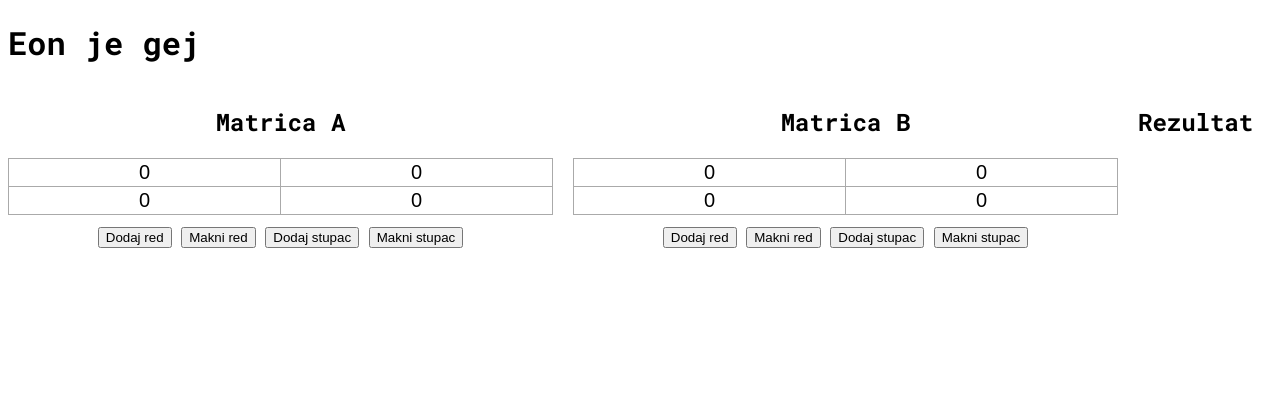
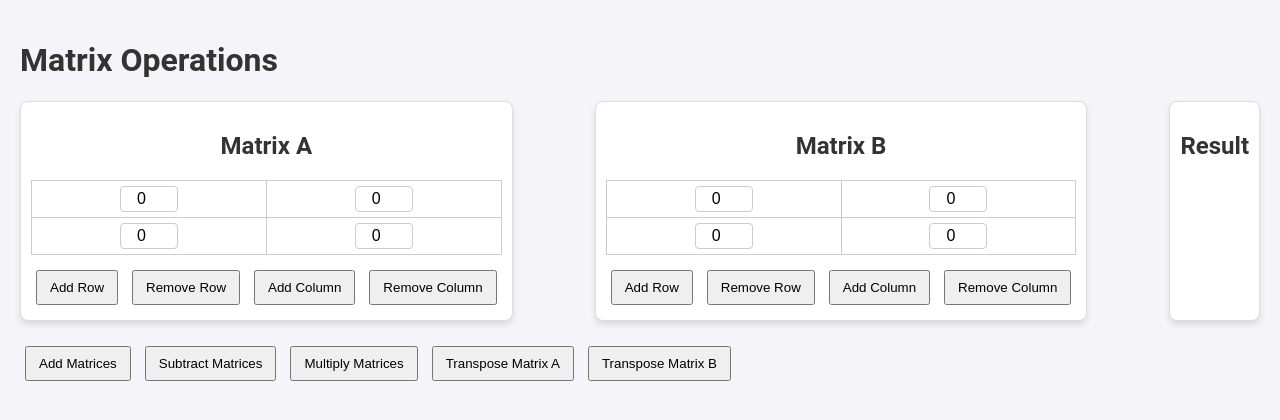
Before and after one commit to patriklan/PM_projekt, a Flask app: page / in a window 1280 px wide. Shown: the top 420 px of the page. Run offline with Flask 3, Linux system fonts and the light colour scheme.

Commit message:
rjeseno sve skoro

```diff
--- a/app.py
+++ b/app.py
@@ -1,11 +1,27 @@
-from flask import Flask, render_template, request, session, redirect, url_for
+from flask import Flask, render_template, request, session, jsonify
 
 app = Flask(__name__)
 app.secret_key = 'your_secret_key'
 
+# Matrix operations
+def add_matrices(a, b):
+    return [[a[i][j] + b[i][j] for j in range(len(a[0]))] for i in range(len(a))]
+
+def subtract_matrices(a, b):
+    return [[a[i][j] - b[i][j] for j in range(len(a[0]))] for i in range(len(a))]
+
+def multiply_matrices(a, b):
+    result = [[0] * len(b[0]) for _ in range(len(a))]
+    for i in range(len(a)):
+        for j in range(len(b[0])):
+            result[i][j] = sum(a[i][k] * b[k][j] for k in range(len(b)))
+    return result
+
+def transpose_matrix(a):
+    return [[a[j][i] for j in range(len(a))] for i in range(len(a[0]))]
+
 @app.route('/', methods=['GET', 'POST'])
 def index():
-
     if 'rowa' not in session:
         session['rowa'] = 2
     if 'cola' not in session:
@@ -43,8 +59,9 @@ def index():
         session['matrix_b'] = matrix_b
 
         if action == 'add_row_a':
-            session['rowa'] += 1
-            session['matrix_a'].append([0] * session['cola'])
+            if session['rowa'] < 5:
+                session['rowa'] += 1
+                session['matrix_a'].append([0] * session['cola'])
         elif action == 'remove_row_a' and session['rowa'] > 1:
             session['rowa'] -= 1
             session['matrix_a'].pop()
@@ -58,8 +75,9 @@ def index():
                 row.pop()
 
         elif action == 'add_row_b':
-            session['rowb'] += 1
-            session['matrix_b'].append([0] * session['colb'])
+            if session['rowb'] < 5:
+                session['rowb'] += 1
+                session['matrix_b'].append([0] * session['colb'])
         elif action == 'remove_row_b' and session['rowb'] > 1:
             session['rowb'] -= 1
             session['matrix_b'].pop()
@@ -84,5 +102,30 @@ def index():
         result_matrix=session['result_matrix']
     )
 
+# AJAX route for matrix operations
+@app.route('/operation', methods=['POST'])
+def matrix_operation():
+    operation = request.json.get('operation')
+    matrix_a = session['matrix_a']
+    matrix_b = session['matrix_b']
+
+    if operation == 'add':
+        result = add_matrices(matrix_a, matrix_b)
+    elif operation == 'subtract':
+        result = subtract_matrices(matrix_a, matrix_b)
+    elif operation == 'multiply':
+        if len(matrix_a[0]) == len(matrix_b):
+            result = multiply_matrices(matrix_a, matrix_b)
+        else:
+            return jsonify({'error': 'Matrix dimensions must match for multiplication.'})
+    elif operation == 'transpose_a':
+        result = transpose_matrix(matrix_a)
+    elif operation == 'transpose_b':
+        result = transpose_matrix(matrix_b)
+    else:
+        return jsonify({'error': 'Invalid operation.'})
+
+    return jsonify({'result_matrix': result})
+
 if __name__ == "__main__":
     app.run(debug=True)
--- a/static/css/main.css
+++ b/static/css/main.css
@@ -1,37 +1,47 @@
-body{
-    font-family: "Roboto Mono";
+body {
+    font-family: "Roboto", sans-serif;
+    background-color: #f4f4f9;
+    color: #333;
+    margin: 0;
+    padding: 20px;
 }
 
-table, td{
-    border: 1px solid #aaa;
+.container {
+    max-width: 800px;
+    margin: auto;
+    text-align: center;
+}
+
+.matrix-container {
+    display: flex;
+    justify-content: space-between;
+    margin: 20px 0;
+    gap: 20px;
+}
+
+.matrix, .result {
+    background: #fff;
+    padding: 10px;
+    border: 1px solid #ddd;
+    border-radius: 8px;
+    box-shadow: 0 4px 6px rgba(0, 0, 0, 0.1);
 }
 
 table {
     border-collapse: collapse;
-/*    width: 40px;
-    height: 40px;*/
-}
-td {
-    text-align: center;
-    padding: 1px;
-    width: 20px;
-    height: 20px;
+    width: 100%;
 }
 
-/* Chrome, Safari, Edge, Opera */
-input::-webkit-outer-spin-button,
-input::-webkit-inner-spin-button {
-  -webkit-appearance: none;
-  margin: 0;
+td {
+    border: 1px solid #ccc;
+    padding: 5px;
+    text-align: center;
 }
 
-/* Firefox */
-input[type=number] {
-  -moz-appearance: textfield;
-}
-
-input[type=number]{
-    border: none;
-    font-size: 20px;
+input[type="number"] {
+    width: 50px;
     text-align: center;
-}
+    font-size: 16px;
+    padding: 3px;
+    border: 1px solid #ccc;
+    border-radius: 4px;
--- a/templates/index.html
+++ b/templates/index.html
@@ -5,16 +5,61 @@
     .matrix-container { display: flex; gap: 20px; }
     .matrix { text-align: center; }
     table { margin-bottom: 10px; }
+    input { width: 60px; text-align: center; }
+    button { margin: 5px; padding: 8px 12px; cursor: pointer; }
+    button:disabled { background-color: lightgray; cursor: not-allowed; }
 </style>
+<script src="https://code.jquery.com/jquery-3.6.0.min.js"></script>
+<script>
+    $(document).ready(function() {
+        // Prevent form submission with Enter key
+        $(document).on('keydown', 'input', function(e) {
+            if (e.key === "Enter") {
+                e.preventDefault();
+            }
+        });
+
+        // Matrix operation buttons
+        $(".operation-btn").click(function() {
+            let operation = $(this).data('operation');
+            $.ajax({
+                url: "/operation",
+                type: "POST",
+                contentType: "application/json",
+                data: JSON.stringify({ operation: operation }),
+                success: function(response) {
+                    if (response.result_matrix) {
+                        updateResultMatrix(response.result_matrix);
+                    } else {
+                        alert(response.error || 'Unknown error');
+                    }
+                }
+            });
+        });
+
+        function updateResultMatrix(result) {
+            let resultTable = '<table border="1">';
+            result.forEach(row => {
+                resultTable += '<tr>';
+                row.forEach(cell => {
+                    resultTable += `<td>${cell}</td>`;
+                });
+                resultTable += '</tr>';
+            });
+            resultTable += '</table>';
+            $('#result-matrix').html(resultTable);
+        }
+    });
+</script>
 {% endblock %}
 
 {% block body %}
-<h1>Eon je gej</h1>
+<h1>Matrix Operations</h1>
 
 <div class="matrix-container">
     <div class="matrix">
-        <h2>Matrica A</h2>
-        <form action="/" method="POST">
+        <h2>Matrix A</h2>
+        <form id="matrixA-form" action="/" method="POST">
             <table border="1">
                 {% for row in range(rowa) %}
                     <tr>
@@ -24,16 +69,16 @@
                     </tr>
                 {% endfor %}
             </table>
-            <button type="submit" name="action" value="add_row_a">Dodaj red</button>
-            <button type="submit" name="action" value="remove_row_a">Makni red</button>
-            <button type="submit" name="action" value="add_column_a">Dodaj stupac</button>
-            <button type="submit" name="action" value="remove_column_a">Makni stupac</button>
+            <button type="submit" name="action" value="add_row_a">Add Row</button>
+            <button type="submit" name="action" value="remove_row_a">Remove Row</button>
+            <button type="submit" name="action" value="add_column_a">Add Column</button>
+            <button type="submit" name="action" value="remove_column_a">Remove Column</button>
         </form>
     </div>
 
     <div class="matrix">
-        <h2>Matrica B</h2>
-        <form action="/" method="POST">
+        <h2>Matrix B</h2>
+        <form id="matrixB-form" action="/" method="POST">
             <table border="1">
                 {% for row in range(rowb) %}
                     <tr>
@@ -43,15 +88,16 @@
                     </tr>
                 {% endfor %}
             </table>
-            <button type="submit" name="action" value="add_row_b">Dodaj red</button>
-            <button type="submit" name="action" value="remove_row_b">Makni red</button>
-            <button type="submit" name="action" value="add_column_b">Dodaj stupac</button>
-            <button type="submit" name="action" value="remove_column_b">Makni stupac</button>
+            <button type="submit" name="action" value="add_row_b">Add Row</button>
+            <button type="submit" name="action" value="remove_row_b">Remove Row</button>
+            <button type="submit" name="action" value="add_column_b">Add Column</button>
+            <button type="submit" name="action" value="remove_column_b">Remove Column</button>
         </form>
     </div>
 
     <div class="matrix">
-        <h2>Rezultat</h2>
+        <h2>Result</h2>
+        <div id="result-matrix">
             <table border="1">
                 {% for row in result_matrix %}
                     <tr>
@@ -63,4 +109,13 @@
             </table>
         </div>
     </div>
+</div>
+
+<div>
+    <button class="operation-btn" data-operation="add">Add Matrices</button>
+    <button class="operation-btn" data-operation="subtract">Subtract Matrices</button>
+    <button class="operation-btn" data-operation="multiply">Multiply Matrices</button>
+    <button class="operation-btn" data-operation="transpose_a">Transpose Matrix A</button>
+    <button class="operation-btn" data-operation="transpose_b">Transpose Matrix B</button>
+</div>
 {% endblock %}
```
Lines whose indentation alone changed are shown as unchanged.
